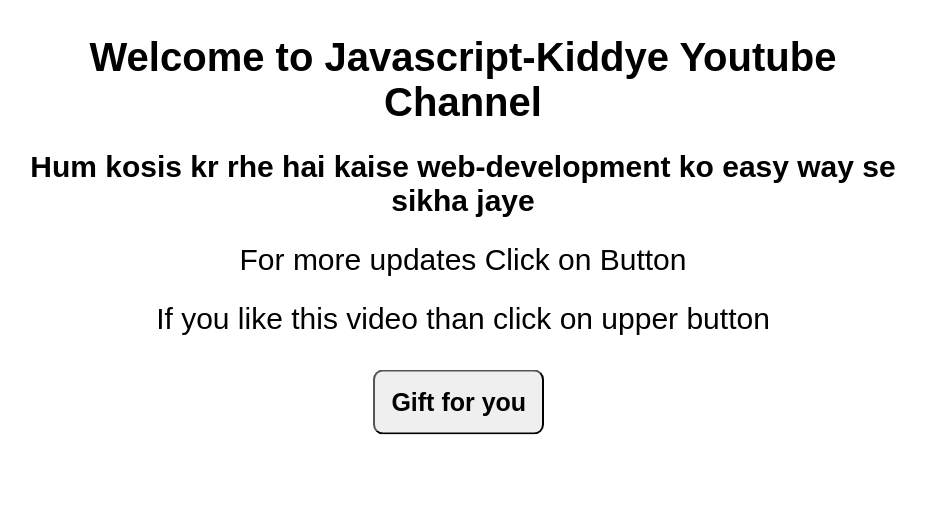
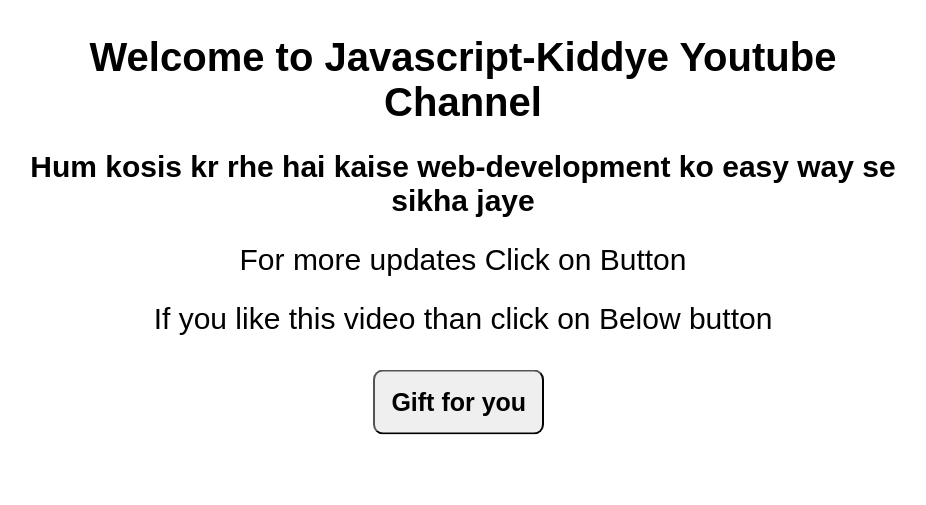
Before and after one commit to JavascriptFolks/Tutorial-5, a plain HTML site: page index.html in a window 1280 px wide. Shown: the whole page, without its empty margins (177-1103 px from the left). Drawn offline with Linux system fonts and the light colour scheme.

Commit message:
deployment video

```diff
--- a/index.html
+++ b/index.html
@@ -16,7 +16,7 @@
         <div class="vertical-center">
             <button class='button'><a href="https://www.youtube.com/@JavaScriptFolks" target='_blank'>Gift for you</a></button>
         </div>
-        <p class='line'>If you like this video than click on upper button</p>
+        <p class='line'>If you like this video than click on Below button</p>
         </div>
     </div>
 </body>
```
